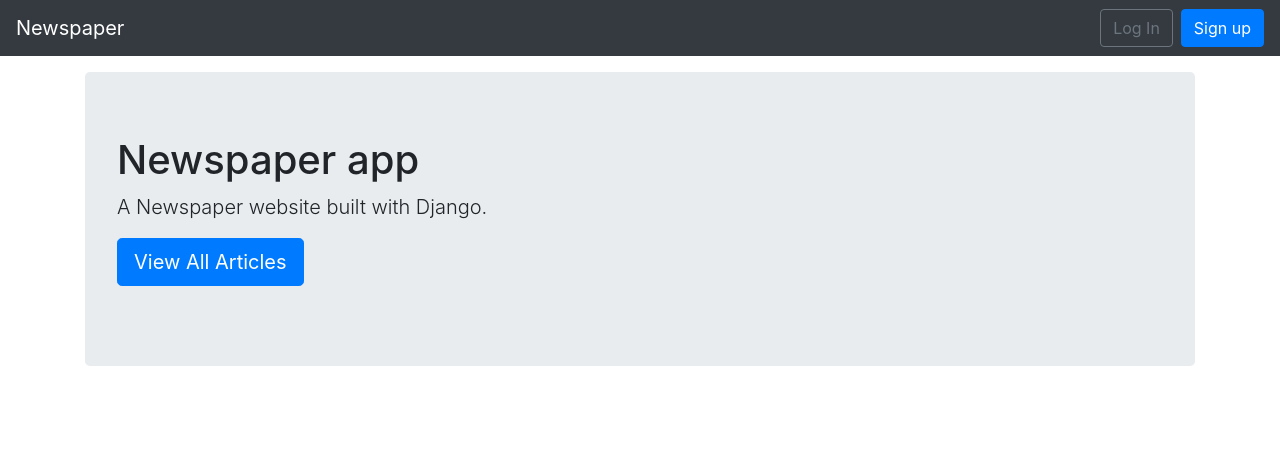
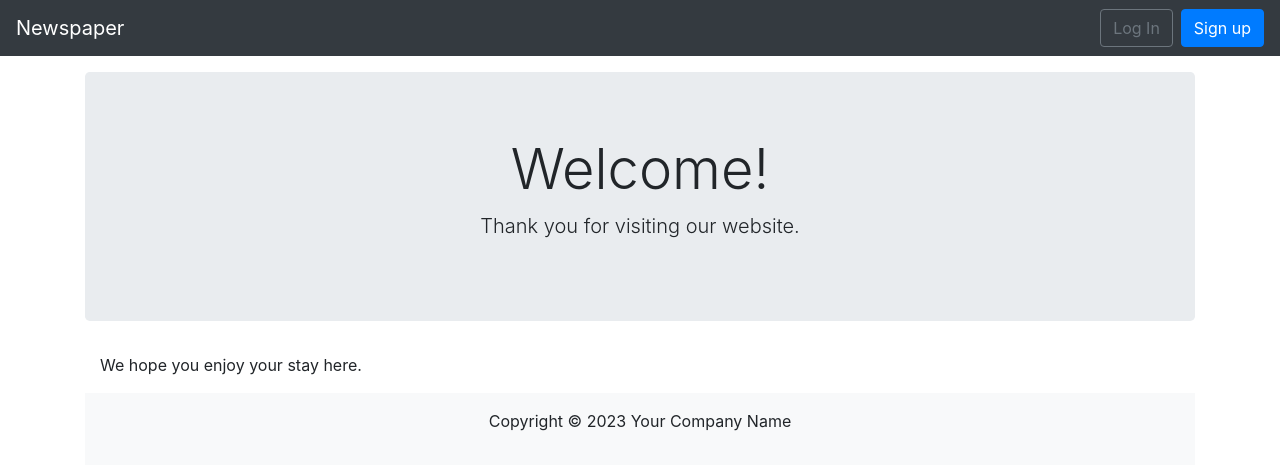
Before and after one commit to ErmalEM/portali, a Django app: page / in a window 1280 px wide. Shown: the top 470 px of the page. Run offline with Django 4.2, Linux system fonts and the light colour scheme; some libraries are stand-ins or nearby versions.

Commit message:
Changed home.html UI

```diff
--- a/templates/home.html
+++ b/templates/home.html
@@ -1,10 +1,35 @@
 {% extends 'base.html' %}
 {% block title %}Home{% endblock title %}
-{% block content %} <div class="jumbotron">
-    <h1 class="display-􏰇">Newspaper app</h1>
+{% block content %}
+{% if user.is_authenticated %}
+<div class="jumbotron">
+    <h1 class="display-8">Newspaper app</h1>
     <p class="lead">A Newspaper website built with Django.</p>
     <p class="lead">
         <a class="btn btn-primary btn-lg" href="{% url 'article_list' %}" role="button">View All Articles</a>
     </p>
 </div>
+{% else %}
+
+<head>
+    <link rel="stylesheet" href="https://maxcdn.bootstrapcdn.com/bootstrap/4.5.2/css/bootstrap.min.css">
+</head>
+<header class="jumbotron text-center">
+    <h1 class="display-4">Welcome!</h1>
+    <p class="lead">Thank you for visiting our website.</p>
+</header>
+<main class="container">
+    <div class="row">
+        <div class="col-sm-12">
+            <p>We hope you enjoy your stay here.</p>
+        </div>
+    </div>
+</main>
+<footer class="bg-light py-3">
+    <div class="container">
+        <p class="text-center">Copyright © 2023 Your Company Name</p>
+    </div>
+</footer>
+{% endif %}
+
 {% endblock content %}
```
